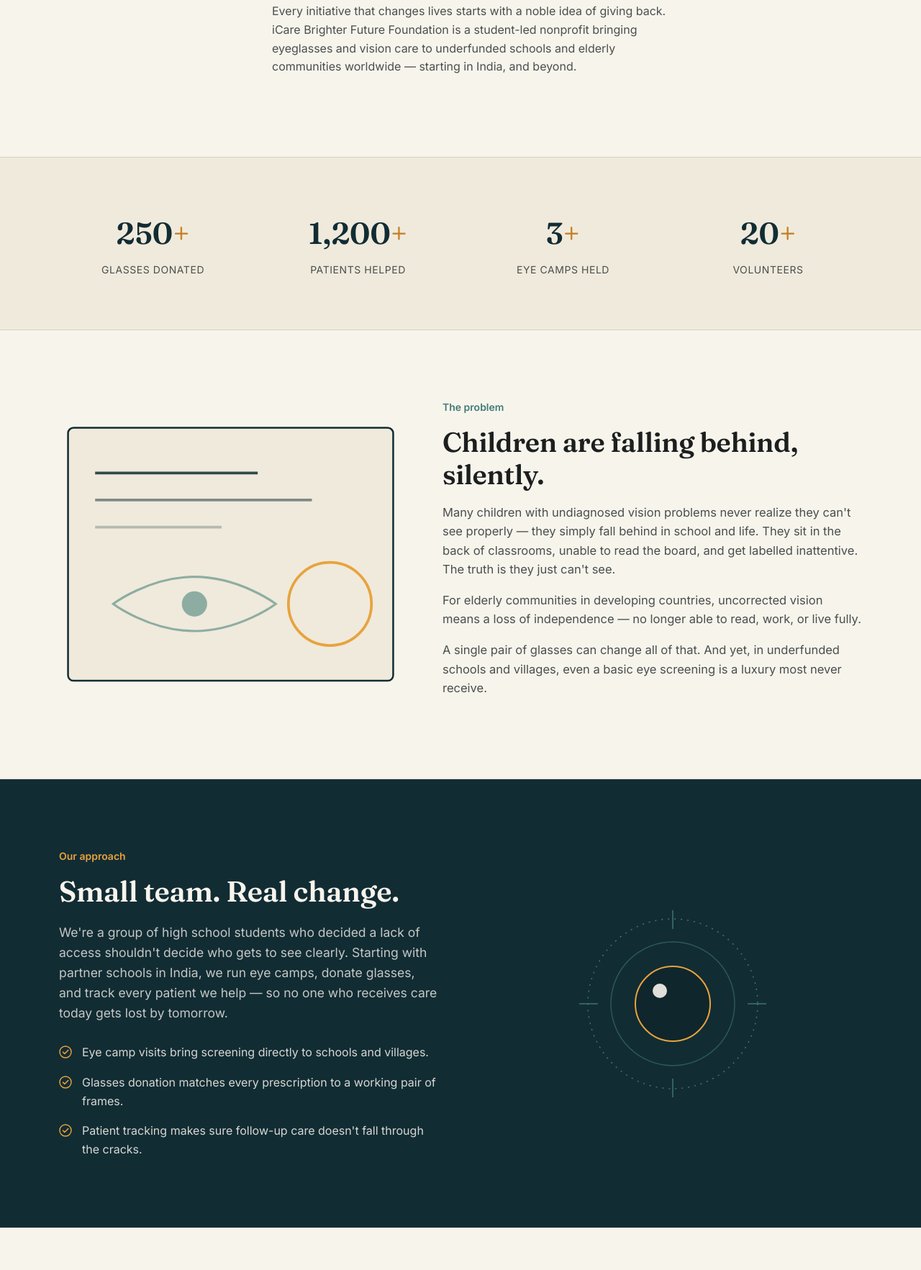
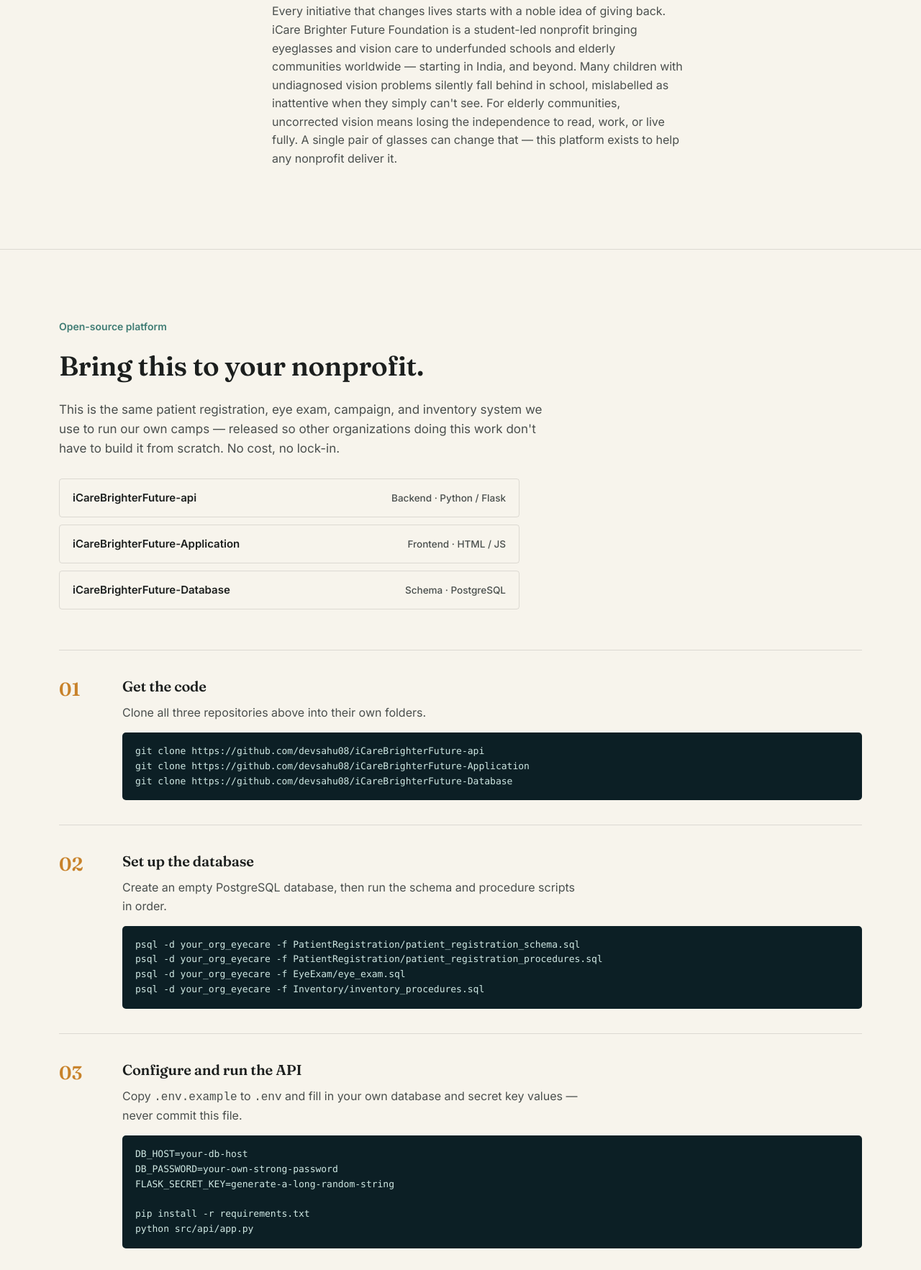
Before and after one commit to devsahu08/open-vision-care-platform, a plain HTML site: page index.html in a window 1280 px wide. Shown: the part 1035-2800 px from the top of the page at 72% size. Drawn offline with Linux system fonts and the light colour scheme.

Commit message:
Revise index.html for open-source platform details
Updated the content to reflect the open-source nature of the platform and added implementation steps for setting up the project. Removed sections that were not relevant and streamlined the navigation links.

```diff
--- a/index.html
+++ b/index.html
@@ -395,8 +395,47 @@
     padding-top:26px; display:flex; justify-content:space-between; flex-wrap:wrap; gap:12px;
     font-size:13px; color:rgba(247,244,236,0.45);
   }
+
+  /* ---------- implementation ---------- */
+  .implement{ border-top:1px solid var(--line); }
+  .implement-head{ max-width:680px; }
+  .implement-head h2{ font-size:clamp(28px,3.6vw,38px); }
+  .implement-head p{ margin-top:16px; color:var(--ink-soft); font-size:17px; }
+
+  .repo-list{
+    display:grid; gap:10px; margin:28px 0 0;
+    max-width:640px;
+  }
+  .repo-list a{
+    display:flex; align-items:center; justify-content:space-between;
+    padding:14px 18px; border:1.5px solid var(--line); border-radius:4px;
+    text-decoration:none; color:var(--ink); font-size:15px; font-weight:600;
+    transition:border-color .2s ease, background .2s ease;
+  }
+  .repo-list a:hover{ border-color:var(--teal); background:var(--paper-2); }
+  .repo-list a span.tag{
+    font-weight:500; color:var(--ink-soft); font-size:13.5px;
+  }
+
+  .impl-steps{ margin-top:56px; display:grid; gap:0; }
+  .impl-step{
+    display:grid; grid-template-columns:64px 1fr; gap:24px;
+    padding:34px 0; border-top:1px solid var(--line);
+  }
+  .impl-steps .impl-step:last-child{ border-bottom:1px solid var(--line); }
+  @media (max-width:640px){ .impl-step{ grid-template-columns:1fr; gap:10px; } }
+  .impl-step .num{
+    font-family:'Fraunces',serif; font-size:26px; font-weight:600; color:var(--amber-deep);
+  }
+  .impl-step h3{ font-size:20px; font-weight:600; margin-bottom:8px; }
+  .impl-step p{ margin:0 0 14px; color:var(--ink-soft); font-size:16px; max-width:64ch; }
+  .impl-step pre{
+    background:var(--navy-deep); color:#cfe8e3;
+    border-radius:5px; padding:16px 18px; margin:0;
+    font-family:'SFMono-Regular',Consolas,monospace; font-size:13px; line-height:1.6;
+    overflow-x:auto;
+  }
 </style>
-</head>
 <body>
 
 <header>
@@ -412,12 +451,9 @@
     <div class="navlinks-wrap">
       <ul class="navlinks">
         <li><a href="#mission">Mission</a></li>
-        <li><a href="#vision">Vision</a></li>
-        <li><a href="#programs">How it works</a></li>
-        <li><a href="#platform">The platform</a></li>
-        <li><a href="#involved">Get involved</a></li>
+        <li><a href="#implement">Get started</a></li>
       </ul>
-      <a class="nav-cta" href="#involved">Donate</a>
+      <a class="nav-cta" href="#implement">Get the code</a>
     </div>
   </nav>
 </header>
@@ -433,10 +469,10 @@
           <span>iCare Brighter Future Foundation</span>
         </div>
         <h1>Every child deserves<br>to see the <em>board</em>.</h1>
-        <p class="lede">We provide affordable eyeglasses to underfunded schools and elderly communities — starting in India, and beyond. A student-led team proving that real change doesn't require a medical degree, just a little of your time.</p>
+        <p class="lede">We provide affordable eyeglasses to underfunded schools and elderly communities — starting in India, and beyond. This is the open-source platform behind our camps, free for any nonprofit to run.</p>
         <div class="hero-ctas">
-          <a href="#involved" class="btn btn-primary">Volunteer now</a>
-          <a href="#platform" class="btn btn-ghost">Explore the open platform</a>
+          <a href="#mission" class="btn btn-primary">Read our mission</a>
+          <a href="#implement" class="btn btn-ghost">Get the code</a>
         </div>
       </div>
 
@@ -473,177 +509,85 @@
         <blockquote>
           To provide affordable eyeglasses to needy people around the world — beginning with underfunded schools and elderly communities.
         </blockquote>
-        <p class="mission-foot">Every initiative that changes lives starts with a noble idea of giving back. iCare Brighter Future Foundation is a student-led nonprofit bringing eyeglasses and vision care to underfunded schools and elderly communities worldwide — starting in India, and beyond.</p>
+        <p class="mission-foot">Every initiative that changes lives starts with a noble idea of giving back. iCare Brighter Future Foundation is a student-led nonprofit bringing eyeglasses and vision care to underfunded schools and elderly communities worldwide — starting in India, and beyond. Many children with undiagnosed vision problems silently fall behind in school, mislabelled as inattentive when they simply can't see. For elderly communities, uncorrected vision means losing the independence to read, work, or live fully. A single pair of glasses can change that — this platform exists to help any nonprofit deliver it.</p>
       </div>
     </div>
   </section>
 
-  <!-- STATS -->
-  <section class="stats section-tight">
-    <div class="wrap stats-grid">
-      <div class="stat">
-        <div class="stat-num">250<span>+</span></div>
-        <div class="stat-label">Glasses donated</div>
+  <!-- IMPLEMENTATION / GET STARTED -->
+  <section class="implement" id="implement">
+    <div class="wrap">
+      <div class="implement-head">
+        <div class="kicker">Open-source platform</div>
+        <h2>Bring this to your nonprofit.</h2>
+        <p>This is the same patient registration, eye exam, campaign, and inventory system we use to run our own camps — released so other organizations doing this work don't have to build it from scratch. No cost, no lock-in.</p>
       </div>
-      <div class="stat">
-        <div class="stat-num">1,200<span>+</span></div>
-        <div class="stat-label">Patients helped</div>
+
+      <div class="repo-list">
+        <a href="https://github.com/devsahu08/iCareBrighterFuture-api" target="_blank" rel="noopener">
+          iCareBrighterFuture-api <span class="tag">Backend · Python / Flask</span>
+        </a>
+        <a href="https://github.com/devsahu08/iCareBrighterFuture-Application" target="_blank" rel="noopener">
+          iCareBrighterFuture-Application <span class="tag">Frontend · HTML / JS</span>
+        </a>
+        <a href="https://github.com/devsahu08/iCareBrighterFuture-Database" target="_blank" rel="noopener">
+          iCareBrighterFuture-Database <span class="tag">Schema · PostgreSQL</span>
+        </a>
       </div>
-      <div class="stat">
-        <div class="stat-num">3<span>+</span></div>
-        <div class="stat-label">Eye camps held</div>
-      </div>
-      <div class="stat">
-        <div class="stat-num">20<span>+</span></div>
-        <div class="stat-label">Volunteers</div>
+
+      <div class="impl-steps">
+        <div class="impl-step">
+          <div class="num">01</div>
+          <div>
+            <h3>Get the code</h3>
+            <p>Clone all three repositories above into their own folders.</p>
+            <pre>git clone https://github.com/devsahu08/iCareBrighterFuture-api
+git clone https://github.com/devsahu08/iCareBrighterFuture-Application
+git clone https://github.com/devsahu08/iCareBrighterFuture-Database</pre>
           </div>
         </div>
-  </section>
 
-  <!-- PROBLEM -->
-  <section class="problem" id="problem">
-    <div class="wrap problem-grid">
-      <div class="problem-art" aria-hidden="true">
-        <svg viewBox="0 0 380 300" xmlns="http://www.w3.org/2000/svg">
-          <rect x="10" y="10" width="360" height="280" rx="6" fill="#EFEADC" stroke="#122C34" stroke-width="2"/>
-          <line x1="40" y1="60" x2="220" y2="60" stroke="#122C34" stroke-width="3" opacity="0.85"/>
-          <line x1="40" y1="90" x2="280" y2="90" stroke="#122C34" stroke-width="3" opacity="0.5"/>
-          <line x1="40" y1="120" x2="180" y2="120" stroke="#122C34" stroke-width="3" opacity="0.25"/>
-          <circle cx="300" cy="205" r="46" fill="none" stroke="#E8A33D" stroke-width="3"/>
-          <path d="M300 175 L300 205 L322 220" stroke="#E8A33D" stroke-width="3" stroke-linecap="round" fill="none" opacity="0"/>
-          <path d="M60 205C60 205 100 175 150 175C200 175 240 205 240 205C240 205 200 235 150 235C100 235 60 205 60 205Z" stroke="#3F7C74" stroke-width="2.5" fill="none" opacity="0.55"/>
-          <circle cx="150" cy="205" r="14" fill="#3F7C74" opacity="0.55"/>
-        </svg>
-      </div>
+        <div class="impl-step">
+          <div class="num">02</div>
           <div>
-        <div class="kicker">The problem</div>
-        <h2>Children are falling behind, silently.</h2>
-        <p>Many children with undiagnosed vision problems never realize they can't see properly — they simply fall behind in school and life. They sit in the back of classrooms, unable to read the board, and get labelled inattentive. The truth is they just can't see.</p>
-        <p>For elderly communities in developing countries, uncorrected vision means a loss of independence — no longer able to read, work, or live fully.</p>
-        <p>A single pair of glasses can change all of that. And yet, in underfunded schools and villages, even a basic eye screening is a luxury most never receive.</p>
+            <h3>Set up the database</h3>
+            <p>Create an empty PostgreSQL database, then run the schema and procedure scripts in order.</p>
+            <pre>psql -d your_org_eyecare -f PatientRegistration/patient_registration_schema.sql
+psql -d your_org_eyecare -f PatientRegistration/patient_registration_procedures.sql
+psql -d your_org_eyecare -f EyeExam/eye_exam.sql
+psql -d your_org_eyecare -f Inventory/inventory_procedures.sql</pre>
           </div>
         </div>
-  </section>
 
-  <!-- VISION -->
-  <section class="vision" id="vision">
-    <div class="wrap vision-grid">
+        <div class="impl-step">
+          <div class="num">03</div>
           <div>
-        <div class="kicker">Our approach</div>
-        <h2>Small team. Real change.</h2>
-        <p>We're a group of high school students who decided a lack of access shouldn't decide who gets to see clearly. Starting with partner schools in India, we run eye camps, donate glasses, and track every patient we help — so no one who receives care today gets lost by tomorrow.</p>
-        <ul class="vision-list">
-          <li>
-            <svg width="18" height="18" viewBox="0 0 18 18" fill="none"><circle cx="9" cy="9" r="8" stroke="#E8A33D" stroke-width="1.4"/><path d="M5.5 9.2L7.8 11.5L12.8 6.5" stroke="#E8A33D" stroke-width="1.6" stroke-linecap="round" stroke-linejoin="round"/></svg>
-            Eye camp visits bring screening directly to schools and villages.
-          </li>
-          <li>
-            <svg width="18" height="18" viewBox="0 0 18 18" fill="none"><circle cx="9" cy="9" r="8" stroke="#E8A33D" stroke-width="1.4"/><path d="M5.5 9.2L7.8 11.5L12.8 6.5" stroke="#E8A33D" stroke-width="1.6" stroke-linecap="round" stroke-linejoin="round"/></svg>
-            Glasses donation matches every prescription to a working pair of frames.
-          </li>
-          <li>
-            <svg width="18" height="18" viewBox="0 0 18 18" fill="none"><circle cx="9" cy="9" r="8" stroke="#E8A33D" stroke-width="1.4"/><path d="M5.5 9.2L7.8 11.5L12.8 6.5" stroke="#E8A33D" stroke-width="1.6" stroke-linecap="round" stroke-linejoin="round"/></svg>
-            Patient tracking makes sure follow-up care doesn't fall through the cracks.
-          </li>
-        </ul>
-      </div>
-      <div class="vision-art" aria-hidden="true">
-        <svg width="300" height="300" viewBox="0 0 300 300" fill="none" xmlns="http://www.w3.org/2000/svg">
-          <circle cx="150" cy="150" r="118" stroke="#3F7C74" stroke-width="1.4" stroke-dasharray="2 7"/>
-          <circle cx="150" cy="150" r="86" stroke="#3F7C74" stroke-width="1.4" opacity="0.6"/>
-          <circle cx="150" cy="150" r="52" fill="#0f262c"/>
-          <circle cx="150" cy="150" r="52" stroke="#E8A33D" stroke-width="2"/>
-          <circle cx="132" cy="132" r="10" fill="#F7F4EC" opacity="0.9"/>
-          <line x1="150" y1="20" x2="150" y2="46" stroke="#3F7C74" stroke-width="1.4"/>
-          <line x1="150" y1="254" x2="150" y2="280" stroke="#3F7C74" stroke-width="1.4"/>
-          <line x1="20" y1="150" x2="46" y2="150" stroke="#3F7C74" stroke-width="1.4"/>
-          <line x1="254" y1="150" x2="280" y2="150" stroke="#3F7C74" stroke-width="1.4"/>
-        </svg>
+            <h3>Configure and run the API</h3>
+            <p>Copy <code>.env.example</code> to <code>.env</code> and fill in your own database and secret key values — never commit this file.</p>
+            <pre>DB_HOST=your-db-host
+DB_PASSWORD=your-own-strong-password
+FLASK_SECRET_KEY=generate-a-long-random-string
+
+pip install -r requirements.txt
+python src/api/app.py</pre>
           </div>
         </div>
-  </section>
 
-  <!-- PROGRAMS / HOW IT WORKS -->
-  <section class="programs" id="programs">
-    <div class="wrap">
-      <div class="programs-head">
-        <div class="kicker">What we do</div>
-        <h2>Our four programs.</h2>
-        <p>Each program covers a different part of the journey from an undiagnosed vision problem to a working pair of glasses — and a student ready to lead the next one.</p>
-      </div>
-      <div class="steps">
-        <div class="step">
-          <div class="num">01</div>
-          <h3>Eye camp visits</h3>
-          <p>On-site screenings at partner schools and villages, run by volunteers.</p>
-        </div>
-        <div class="step">
-          <div class="num">02</div>
-          <h3>Glasses donation</h3>
-          <p>Every prescription is matched to a frame the person can keep and use.</p>
-        </div>
-        <div class="step">
-          <div class="num">03</div>
-          <h3>Patient tracking</h3>
-          <p>Our own software keeps every patient's exam and follow-up on record.</p>
-        </div>
-        <div class="step">
+        <div class="impl-step">
           <div class="num">04</div>
-          <h3>Youth leadership</h3>
-          <p>High school students plan camps, raise funds, and lead chapters.</p>
+          <div>
+            <h3>Point the frontend at your API</h3>
+            <p>Update the API base URL in the frontend config, then host the <code>src</code> folder on any web server.</p>
+            <pre>// js/app-config-v2.js
+const API_BASE = "https://your-org-domain.org/api";</pre>
           </div>
         </div>
-    </div>
-  </section>
 
-  <!-- PLATFORM -->
-  <section class="platform" id="platform">
-    <div class="wrap platform-grid">
+        <div class="impl-step">
+          <div class="num">05</div>
           <div>
-        <div class="kicker">Open Vision Care Platform</div>
-        <h2>The software behind our camps is free for any nonprofit to run.</h2>
-        <p>We built patient registration, eye exams, campaign management, and inventory tracking to run our own camps — then open-sourced it, so other organizations doing this work don't have to build it twice.</p>
-        <div class="platform-links">
-          <a class="btn btn-primary" href="https://devsahu08.github.io/open-vision-care-platform/" target="_blank" rel="noopener">View the platform</a>
-          <a class="btn btn-ghost" href="#involved">Bring it to your nonprofit</a>
-        </div>
-      </div>
-      <div class="codecard" role="img" aria-label="Illustration of the platform's open-source repositories">
-        <div class="dots"><span></span><span></span><span></span></div>
-        <p class="line c1">open-vision-care-platform/</p>
-        <p class="line c3">├─ registration    <span class="c1">// patient intake</span></p>
-        <p class="line c3">├─ eye-exam        <span class="c1">// prescriptions</span></p>
-        <p class="line c3">├─ inventory        <span class="c1">// donated eyewear</span></p>
-        <p class="line c3">└─ campaigns      <span class="c1">// camp scheduling</span></p>
-        <p class="line c2" style="margin-top:16px;">license: free to use, fork, and run</p>
-      </div>
-    </div>
-  </section>
-
-  <!-- GET INVOLVED -->
-  <section class="involve" id="involved">
-    <div class="wrap">
-      <div class="involve-head">
-        <div class="kicker">Join the mission</div>
-        <h2>You don't need to be a doctor.</h2>
-        <p>You don't need a degree. You just need to care — and a little of your time. High school students, real impact, India and beyond.</p>
-      </div>
-
-      <div class="involve-list">
-        <div class="involve-row">
-          <h3>Donate</h3>
-          <p>Your gift covers frames, lenses, and the cost of running an eye camp — every camp runs entirely on donations.</p>
-          <a class="btn btn-primary" href="mailto:info@icarebrighterfuture.org?subject=I'd%20like%20to%20donate">Donate now</a>
-        </div>
-        <div class="involve-row">
-          <h3>Volunteer</h3>
-          <p>Students, translators, and general volunteers are always needed on camp day — no medical background required.</p>
-          <a class="btn btn-ghost" href="mailto:info@icarebrighterfuture.org?subject=I'd%20like%20to%20volunteer">Sign up to help</a>
-        </div>
-        <div class="involve-row">
-          <h3>Partner your nonprofit</h3>
-          <p>Running a similar program? Adopt our open-source platform and get set up to run your own camps.</p>
-          <a class="btn btn-ghost" href="https://devsahu08.github.io/open-vision-care-platform/" target="_blank" rel="noopener">See the platform</a>
+            <h3>Create your first admin account</h3>
+            <p>The schema ships with no user accounts. Insert one Coordinator-role user directly into the database with a bcrypt-hashed password — never store it as plain text. From there, log in and create the rest of your staff accounts through the app itself.</p>
           </div>
         </div>
       </div>
@@ -670,17 +614,15 @@
         <ul>
           <li><a href="#top">Home</a></li>
           <li><a href="#mission">Our Mission</a></li>
-          <li><a href="#involved">Volunteer</a></li>
-          <li><a href="https://icarebrighterfuture.org" target="_blank" rel="noopener">Full website</a></li>
+          <li><a href="#implement">Get Started</a></li>
         </ul>
       </div>
       <div class="foot-col">
-        <h4>Programs</h4>
+        <h4>Repositories</h4>
         <ul>
-          <li><a href="#programs">Eye Camp Visits</a></li>
-          <li><a href="#programs">Glasses Donation</a></li>
-          <li><a href="#platform">Patient Tracking</a></li>
-          <li><a href="#programs">Youth Leadership</a></li>
+          <li><a href="https://github.com/devsahu08/iCareBrighterFuture-api" target="_blank" rel="noopener">API</a></li>
+          <li><a href="https://github.com/devsahu08/iCareBrighterFuture-Application" target="_blank" rel="noopener">Application</a></li>
+          <li><a href="https://github.com/devsahu08/iCareBrighterFuture-Database" target="_blank" rel="noopener">Database</a></li>
         </ul>
       </div>
       <div class="foot-col">
```
Lines whose indentation alone changed are shown as unchanged.
